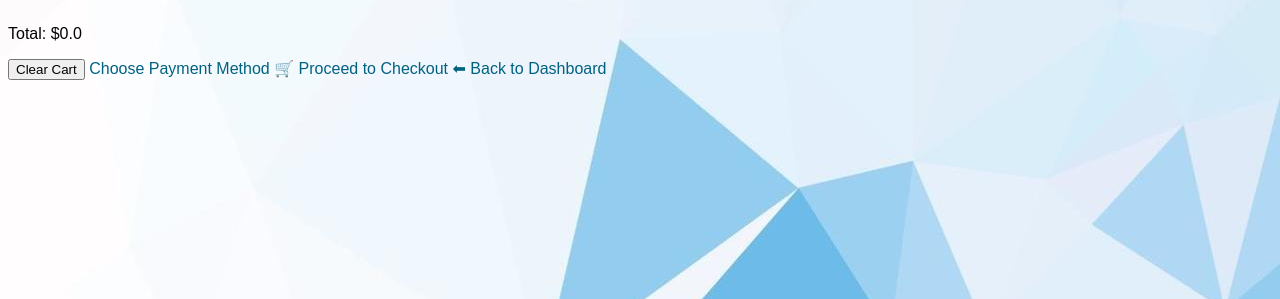
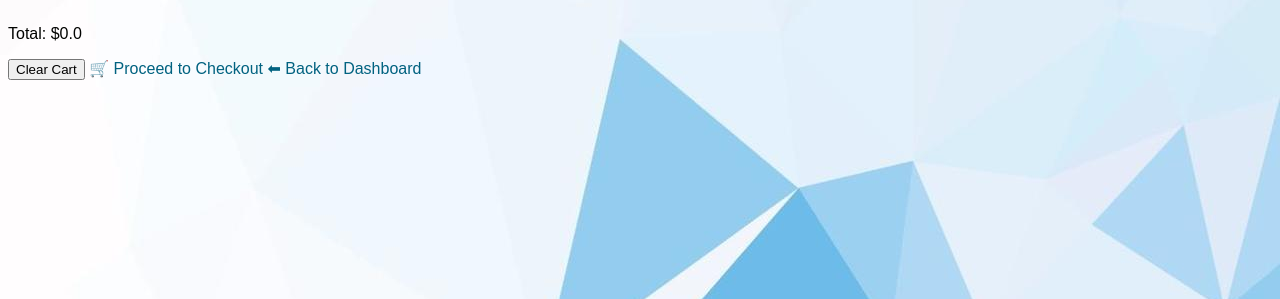
Before and after one commit to RealGrapeTree/CSC.289-sp25capstoneproject_group9, a Flask app: page /cart in a window 1280 px wide. Shown: the part 121-420 px from the top of the page. Run offline with Flask 3, Linux system fonts and the light colour scheme; parts of the project's set-up code (start-up, migrations or seed data) failed here and were passed over.

Commit message:
Update cart.html

```diff
--- a/Novel_Solutions/templates/cart.html
+++ b/Novel_Solutions/templates/cart.html
@@ -37,10 +37,10 @@
     <button onclick="clearCart()">Clear Cart</button>
 
     <!-- Link to select the payment method -->
-    <a href="{{ url_for('Novel_POS.select_payment') }}" class="payment-method-button">Choose Payment Method</a>
+    <a href="{{ url_for('Novel_POS.select_payment') }}" class="payment-method-button">🛒 Proceed to Checkout</a>
 
-    <!-- After selecting payment, you can then go to Checkout -->
-    <a href="{{ url_for('Novel_POS.checkout') }}" class="checkout-button">🛒 Proceed to Checkout</a>
+
+
 
     <!-- Back to Dashboard Button -->
     <a href="{{ url_for('Novel_login.dashboard') }}" class="back-button">⬅ Back to Dashboard</a>
```
